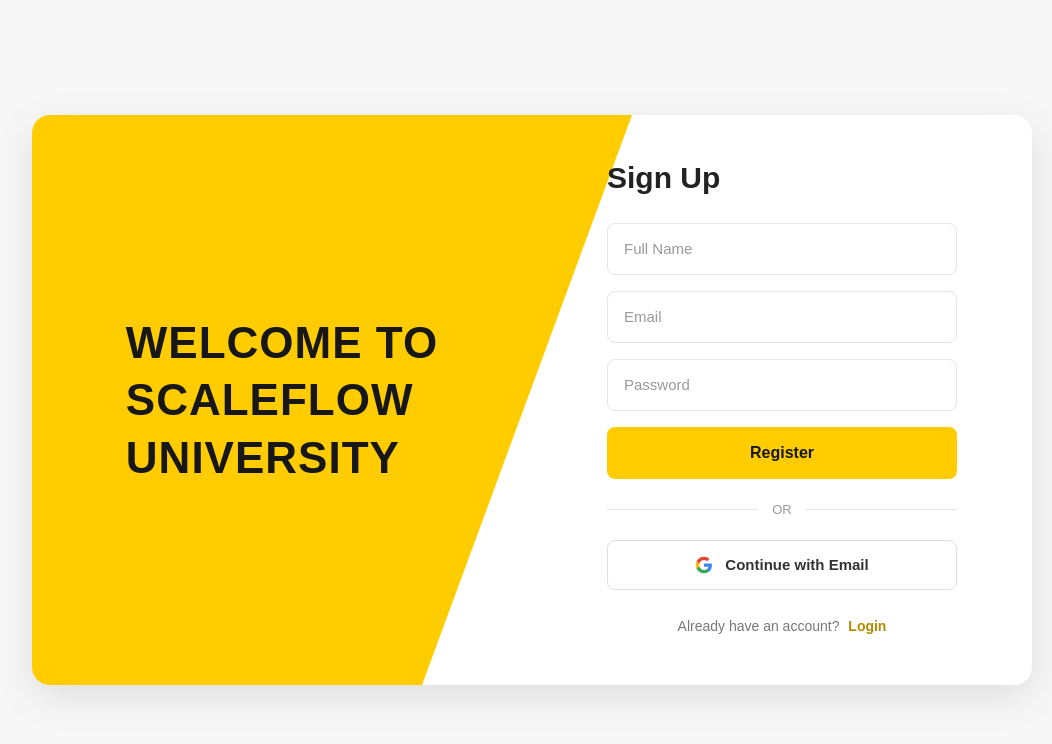
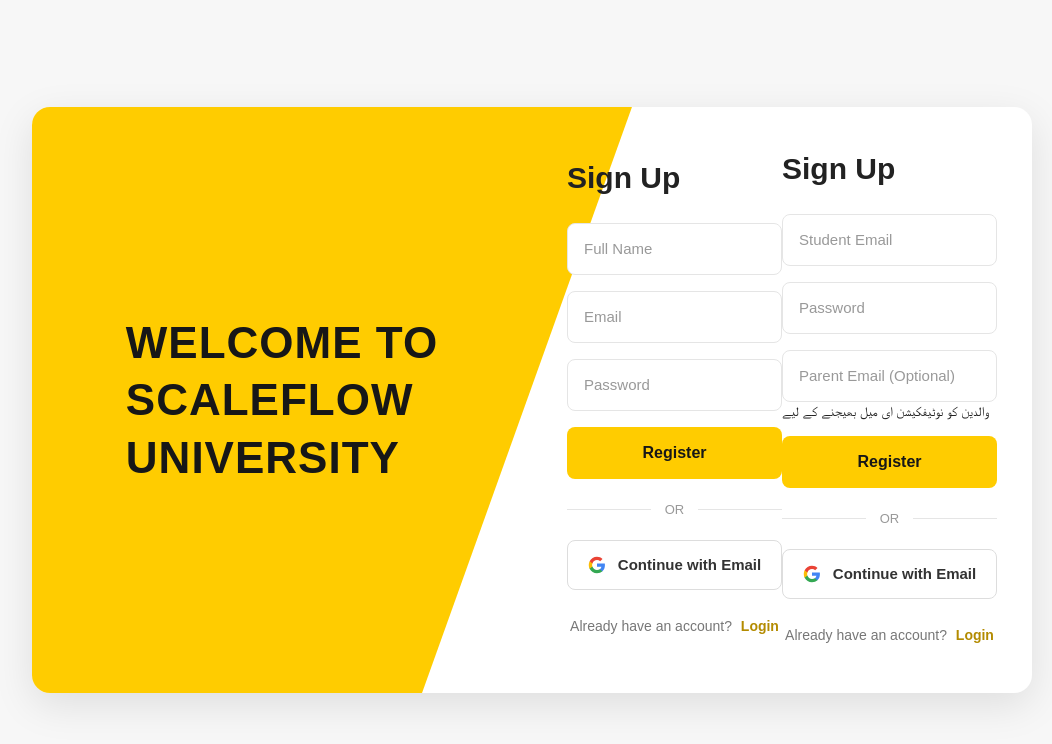
Before and after one commit to sanaullamastoi548-maker/ScaleFlow-University, a plain HTML site: page index.html in a window 1280 px wide. Shown: the whole page, without its empty margins (108-1160 px from the left). Drawn offline with Linux system fonts and the light colour scheme.

Commit message:
Update index.html

```diff
--- a/index.html
+++ b/index.html
@@ -94,6 +94,46 @@
         </p>
       </div>
 
+
+<!-- ========================================== -->
+<!-- 4A. Sign Up Form Box (Updated with Parent Email) -->
+<!-- ========================================== -->
+<div class="form-content" id="signUpFormBox">
+  <h2 class="form-title">Sign Up</h2>
+
+  <form id="regForm">
+    <div class="input-group">
+      <input type="email" id="regEmail" placeholder="Student Email" required />
+    </div>
+
+    <div class="input-group">
+      <input type="password" id="regPassword" placeholder="Password" required />
+    </div>
+
+    <!-- پیرنٹ ای میل کے لیے نیا فیلڈ -->
+    <div class="input-group parent-field">
+      <input type="email" id="parentEmail" placeholder="Parent Email (Optional)" />
+      <small class="field-hint">والدین کو نوٹیفکیشن ای میل بھیجنے کے لیے</small>
+    </div>
+
+    <button type="submit" class="action-btn">Register</button>
+  </form>
+
+  <div class="or-divider">OR</div>
+
+  <button class="google-btn" id="googleConnectBtn">
+    <svg width="18" height="18" viewBox="0 0 24 24">
+      <path fill="#4285F4" d="M22.56 12.25c0-.78-.07-1.53-.2-2.25H12v4.26h5.92c-.26 1.37-1.04 2.53-2.21 3.31v2.77h3.57c2.08-1.92 3.28-4.74 3.28-8.09z"/>
+      <path fill="#34A853" d="M12 23c2.97 0 5.46-.98 7.28-2.66l-3.57-2.77c-.98.66-2.23 1.06-3.71 1.06-2.86 0-5.29-1.93-6.16-4.53H2.18v2.84C3.99 20.53 7.7 23 12 23z"/>
+      <path fill="#FBBC05" d="M5.84 14.09c-.22-.66-.35-1.36-.35-2.09s.13-1.43.35-2.09V7.06H2.18C1.43 8.55 1 10.22 1 12s.43 3.45 1.18 4.94l2.85-2.22.81-.63z"/>
+      <path fill="#EA4335" d="M12 5.38c1.62 0 3.06.56 4.21 1.64l3.15-3.15C17.45 2.09 14.97 1 12 1 7.7 1 3.99 3.47 2.18 7.06l3.66 2.84c.87-2.6 3.3-4.52 6.16-4.52z"/>
+    </svg>
+    Continue with Email
+  </button>
+
+  <p class="toggle-link">Already have an account? <span id="goToLogin">Login</span></p>
+</div>
+
       <!-- ========================================== -->
       <!-- 4B. Login Form Box                         -->
       <!-- ========================================== -->
```
